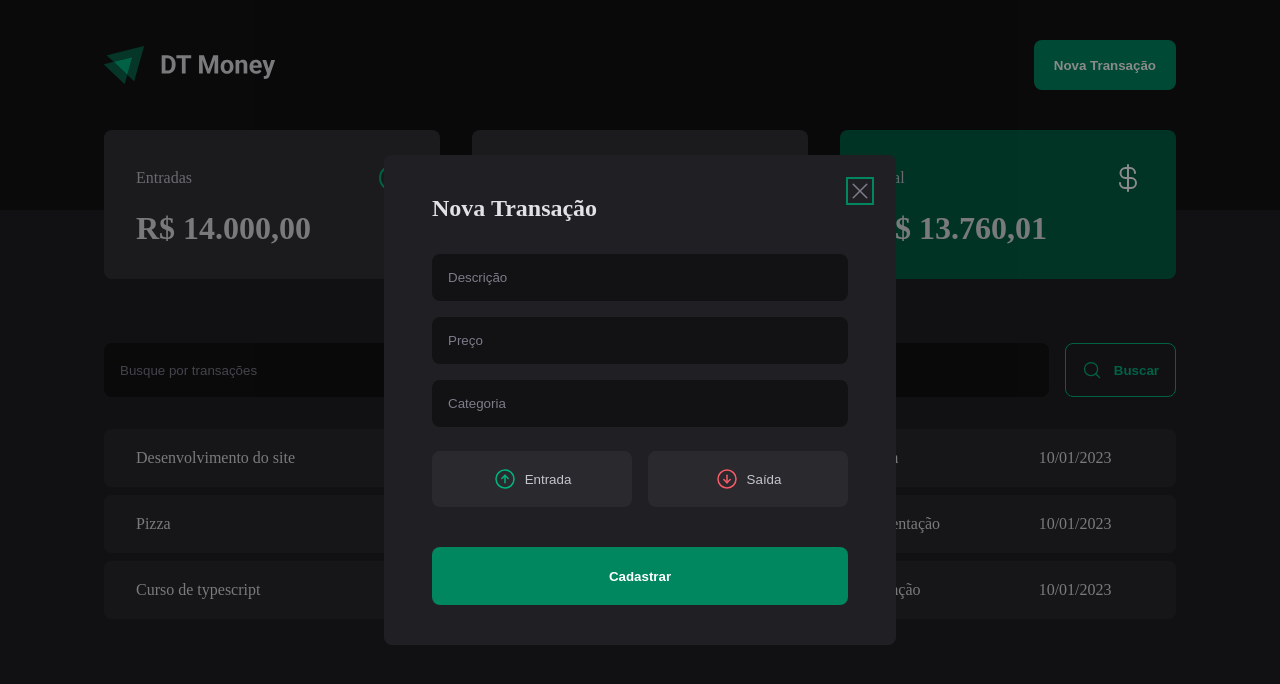
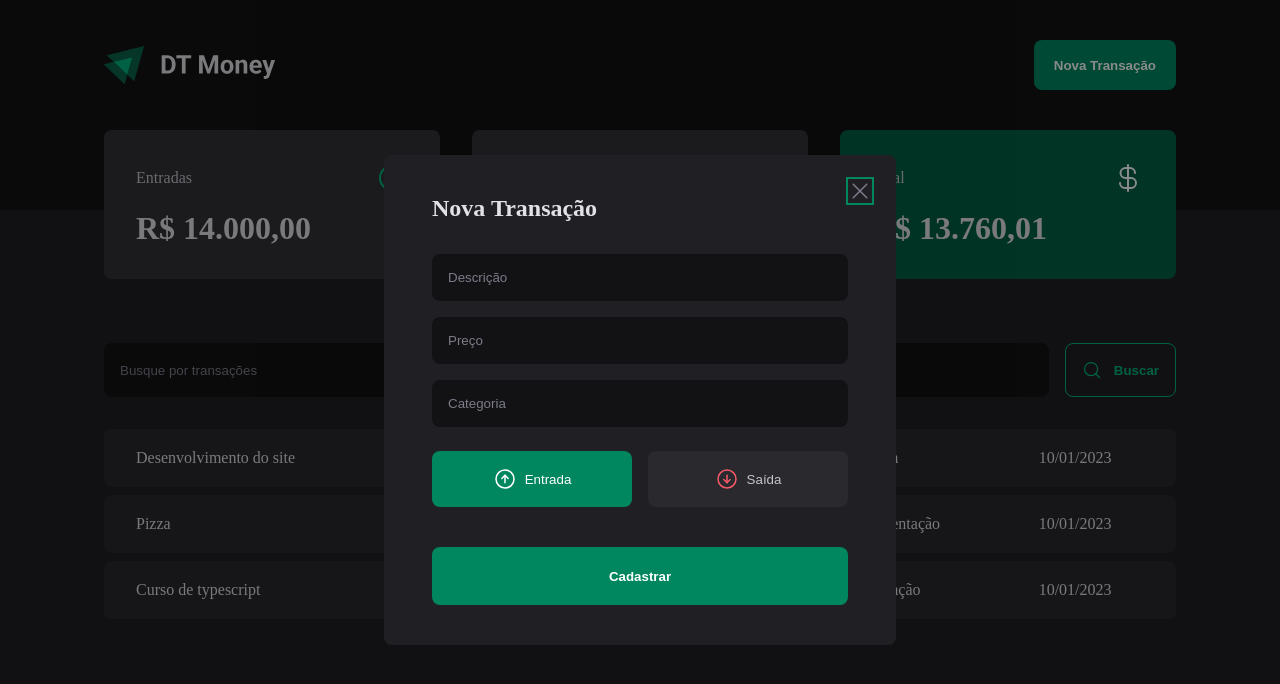
Before and after one commit to PedroFurlann/dt-money, a React (Vite) app: page / in a window 1280 px wide. Both pictures are taken after a click on the button "Nova Transação". Shown: the top 684 px of the page. Built offline with nearby package versions, Linux system fonts and the light colour scheme; data requests are answered from the project's data file.

Commit message:
Update modal form

```diff
--- a/src/components/NewTransactionModal/index.tsx
+++ b/src/components/NewTransactionModal/index.tsx
@@ -9,29 +9,35 @@
 } from './styles'
 
 import * as zod from 'zod'
-import { useForm } from 'react-hook-form'
+import { Controller, useForm } from 'react-hook-form'
 import { zodResolver } from '@hookform/resolvers/zod'
 
 const newTransactionFormSchema = zod.object({
   description: zod.string(),
   price: zod.number(),
   category: zod.string(),
-  // type: zod.enum(['income', 'outcome']),
+  type: zod.enum(['income', 'outcome']),
 })
 
 type NewTransactionFormInputs = zod.infer<typeof newTransactionFormSchema>
 
 export function NewTransactionModal() {
   const {
+    control,
     register,
     handleSubmit,
     formState: { isSubmitting },
   } = useForm<NewTransactionFormInputs>({
     resolver: zodResolver(newTransactionFormSchema),
+    defaultValues: {
+      type: 'income',
+    },
   })
 
   async function handleCreateNewTransaction(data: NewTransactionFormInputs) {
     await new Promise((resolve) => setTimeout(resolve, 2000))
+
+    console.log(data)
   }
 
   return (
@@ -65,17 +71,27 @@
             {...register('category')}
           />
 
-          <TransactionType>
+          <Controller
+            control={control}
+            name="type"
+            render={({ field }) => {
+              return (
+                <TransactionType
+                  onValueChange={field.onChange}
+                  value={field.value}
+                >
                   <TransactionTypeButton variant="income" value="income">
                     <ArrowCircleUp size={24} />
                     Entrada
                   </TransactionTypeButton>
-
                   <TransactionTypeButton variant="outcome" value="outcome">
                     <ArrowCircleDown size={24} />
                     Saída
                   </TransactionTypeButton>
                 </TransactionType>
+              )
+            }}
+          />
 
           <button type="submit" disabled={isSubmitting}>
             Cadastrar
```
Lines whose indentation alone changed are shown as unchanged.
